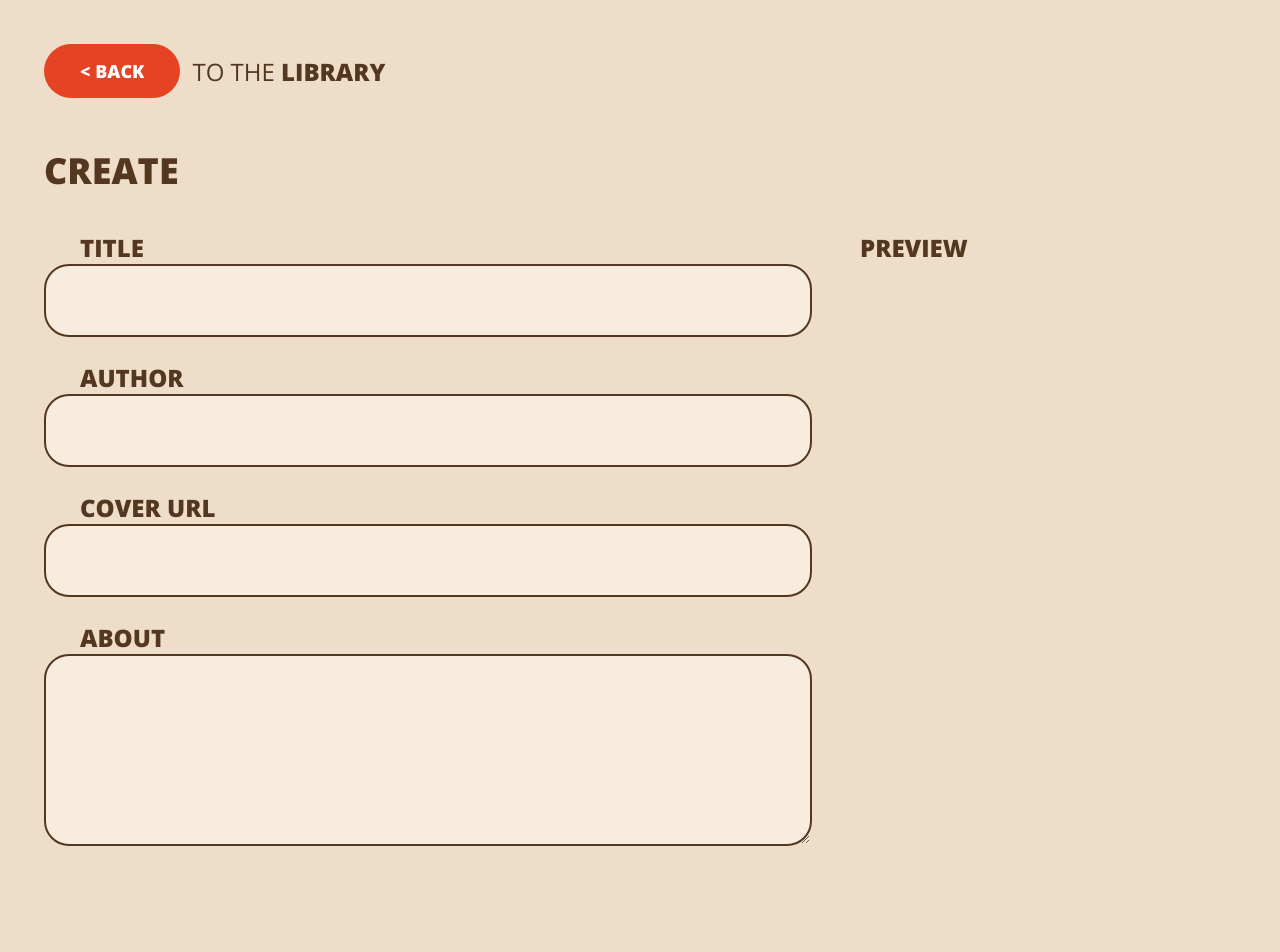
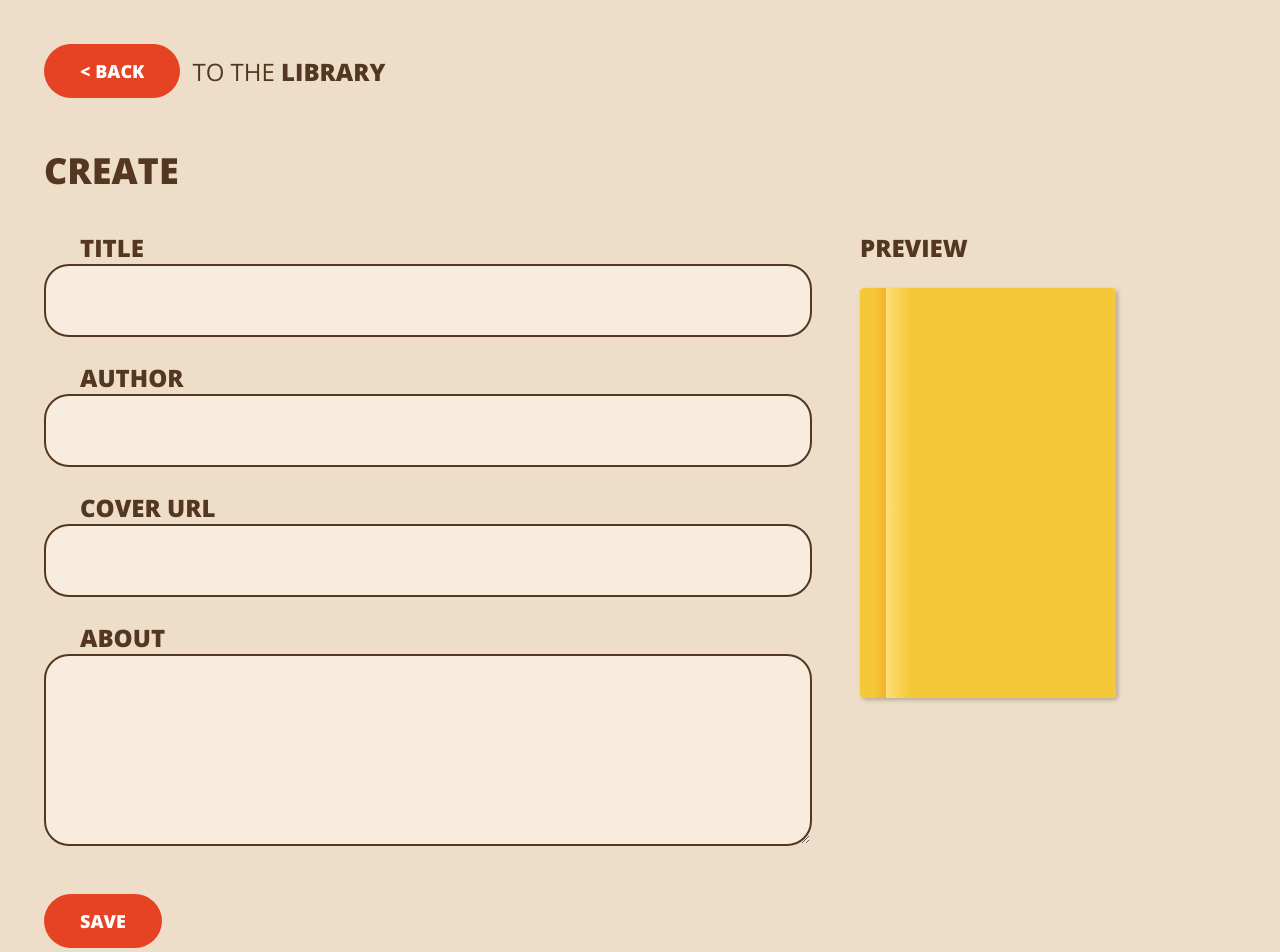
Before and after one commit to CsabaTheKiss/svelte-getting-started, a Svelte app: page /create in a window 1280 px wide. Shown: the top 952 px of the page. Before the commit the page ends 882 px from the top, so only its background shows below. Built offline with nearby package versions, Linux system fonts and the light colour scheme.

Commit message:
Preparing for form submit

```diff
--- a/src/create/Create.svelte
+++ b/src/create/Create.svelte
@@ -14,13 +14,20 @@
     about: ''
   }
 
+  // $: called each time the component has a change
+  // here 'coverBookDetails' will be re-calculated every time, while an input field value below changes
+  $: coverBookDetails = { ...bookDetails, cover: bookDetails.coverUrl };
+
+  function handleSubmit (event) {
+  }
+
 </script>
 
 <BackButtonRow />
 
 <Header element="h1" size="large">Create</Header>
-
-<form>
+<!-- event modifier: |preventDefault -->
+<form on:submit|preventDefault={ handleSubmit }>
   <div class="fields">
     <TextInput label="Title" bind:value={bookDetails.title} />
     <TextInput label="Author" bind:value={bookDetails.author} />
@@ -31,7 +38,11 @@
   <div>
     <Header>Preview</Header>
     <div class="preview">
+      <BookCover book={coverBookDetails}/>
     </div>
+  </div>
+  <div>
+    <Button>Save</Button>
   </div>
 </form>
 
```
